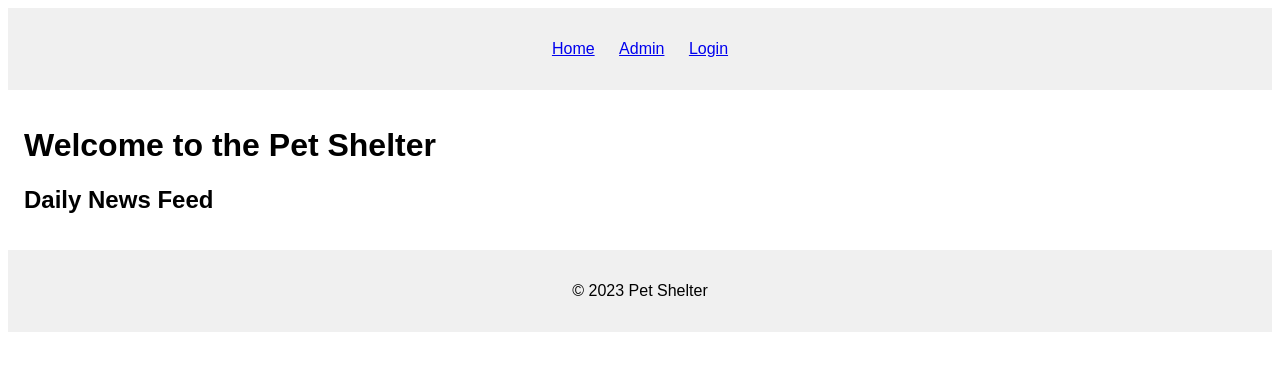
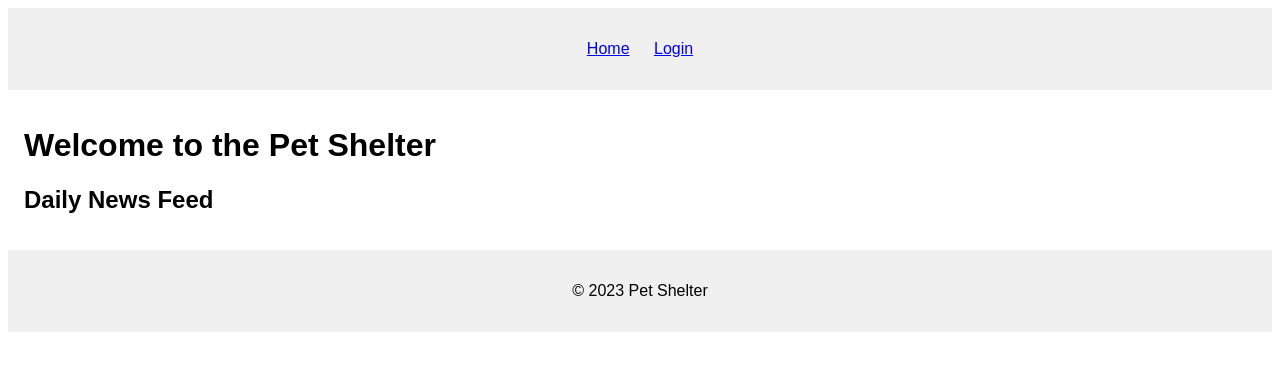
Before and after one commit to juj-star/pet_shelter, a Flask app: page / in a window 1280 px wide. Shown: the top 371 px of the page. Run offline with Flask 3, Linux system fonts and the light colour scheme; some libraries are stand-ins or nearby versions.

Commit message:
admin stuff

```diff
--- a/app/routes.py
+++ b/app/routes.py
@@ -29,9 +29,24 @@ def profile(profile_id):
     animal_profile = find_animal_profile(profile_id)
     return render_template('profile.html', animal_profile=animal_profile)
 
-@main_bp.route('/admin/dashboard')
-def admin_dashboard():
-    # Admin dashboard logic here
+@main_bp.route('/admin_dashboard')
+def admin_only_view():
+    user_id = session.get('user_id', None)
+    if user_id is None:
+        # User is not logged in
+        flash('You must be logged in to view this page.', 'warning')
+        return redirect(url_for('main_bp.login'))
+
+    user = find_hooman_by_id(user_id)
+    if user is None:
+        # User not found in the database
+        flash('User not found.', 'danger')
+        return redirect(url_for('main_bp.login'))
+
+    if not user.get('is_admin', False):
+        # User is not an admin
+        abort(403)  # Forbidden access
+
     return render_template('admin_dashboard.html')
 
 @main_bp.route('/login', methods=['GET', 'POST'])
@@ -47,8 +62,16 @@ def login():
             # Set up the user session
             session['user_id'] = str(user['_id'])  # Convert ObjectId to string
             session['username'] = user['username']
+
+            # If the user is admin, redirect to the admin dashboard
+            if user['username'].lower() == 'admin':
+                flash('Logged in successfully as admin!', 'success')
+                return redirect(url_for('main_bp.admin_only_view'))
+
+            # Redirect to the user dashboard for non-admin users
             flash('Logged in successfully!', 'success')
-            return redirect(url_for('main_bp.user_dashboard'))  # Redirect to the user dashboard
+            return redirect(url_for('main_bp.user_dashboard'))
+
         else:
             # Invalid credentials
             flash('Invalid username or password.', 'danger')
@@ -167,9 +190,3 @@ def add_animal_profile():
         return redirect(url_for('main_bp.index'))  # Redirect to the index page
 
     return render_template('add_animal_profile.html', form=form)
-
-@main_bp.route('/admin-only')
-def admin_only_view():
-    if not current_user.is_authenticated or not current_user.is_admin:
-        abort(403)  # Forbidden access
-    return render_template('admin_only.html')
--- a/app/templates/base.html
+++ b/app/templates/base.html
@@ -11,7 +11,6 @@
         <nav>
             <ul>
                 <li><a href="{{ url_for('main_bp.index') }}">Home</a></li>
-                <li><a href="{{ url_for('main_bp.admin_dashboard') }}">Admin</a></li>
                 <li><a href="{{ url_for('main_bp.login') }}">Login</a></li>
             </ul>
         </nav>
```
